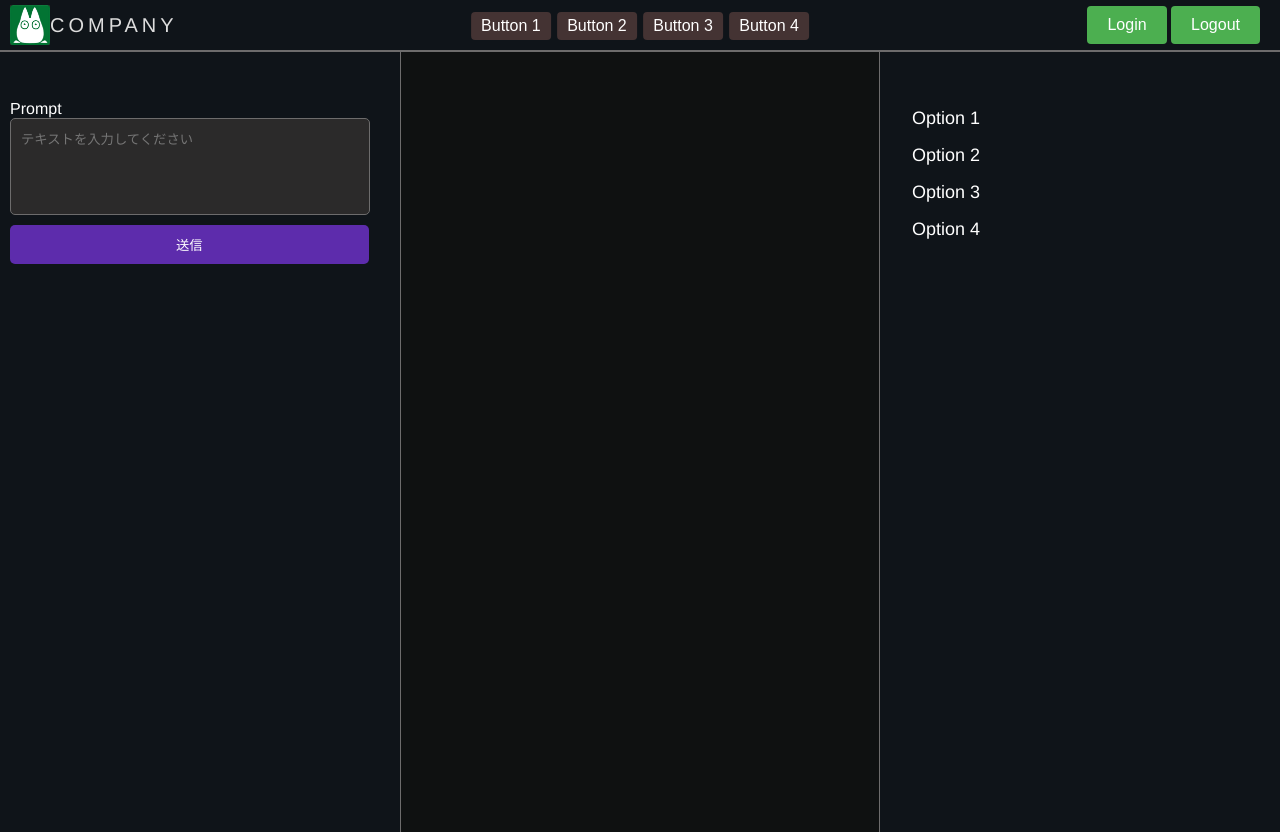
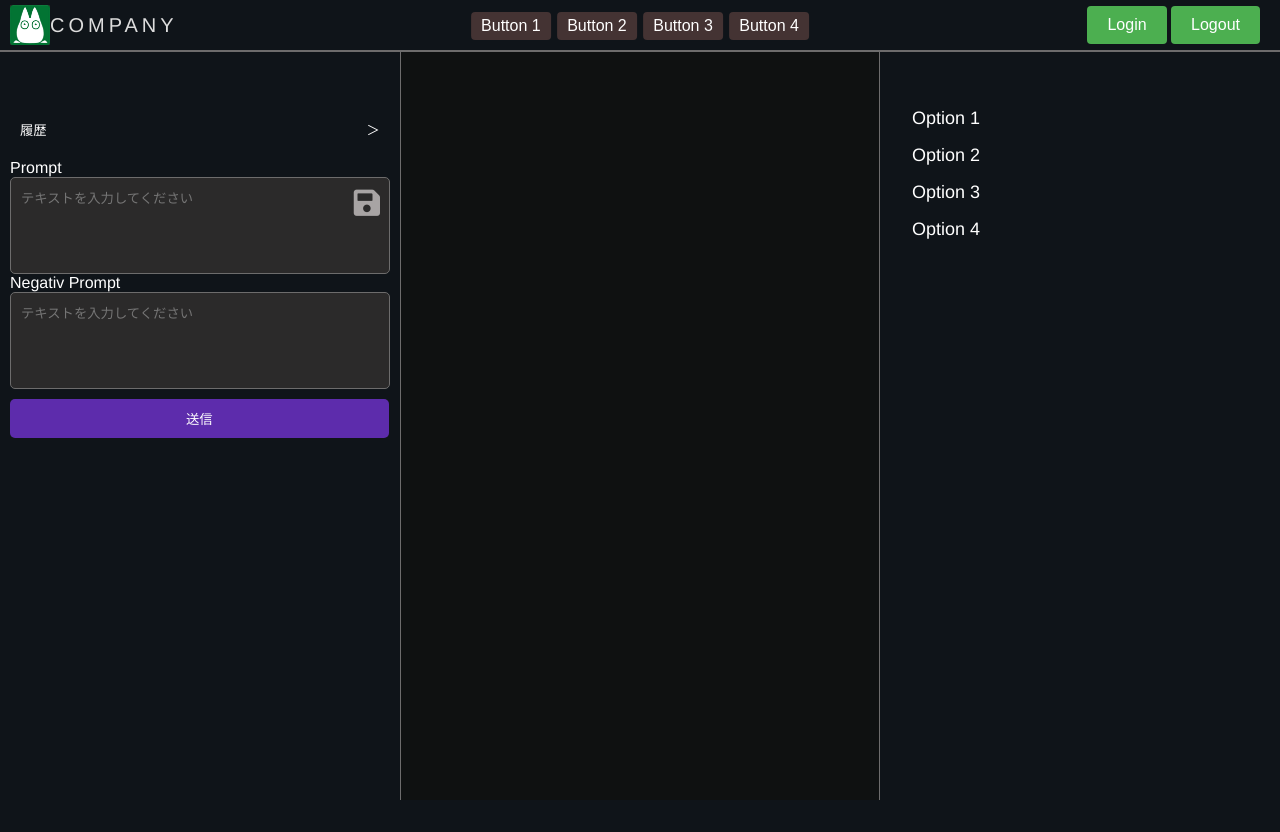
Before and after one commit to aohana-AO/ImageProject, a Django app: template templates/app/index.html in a window 1280 px wide. After the commit the page ends 800 px from the top, so only its background shows below. Run offline with Django 3.2, Linux system fonts and the light colour scheme; the template is opened without the code that fills it, so the values that code supplies are empty; some libraries are stand-ins or nearby versions.

```diff
--- a/static/CSS/style.css
+++ b/static/CSS/style.css
@@ -194,45 +238,90 @@ body {
   margin: 0 1px;
   transition: background-color 0.3s;
 }
+
 .header-button:hover {
   background-color: #005F7D;
+}
+.textarea-container {
+  position: relative;
 }
 .sidebar-textarea {
   background-color: rgb(43, 42, 42); /* グレーの背景色を設定 */
   border: none; /* ボーダーを削除 */
   padding: 10px; /* テキストエリア内の余白を設定 */
-  width: 90%; /* テキストエリアの幅を100%に設定 */
+  width: calc(100% - 20px);
   box-sizing: border-box; /* ボックスサイズを境界ボックスに設定 */
   resize: none; /* テキストエリアのリサイズを無効にする */
   margin-left: 10px; /* 左側にもマージンを追加 */
   border-radius: 5px; /* 丸みをつける */
   border: 1px solid rgb(109, 108, 108); /* 細い白い枠線を追加 */
-  color: white;
+  color: white; /* テキストの色を白に設定 */
+  position: relative;
 }
+
+#save-button {
+  background-color: transparent;
+  color: rgb(100, 87, 87);
+  border: none;
+  padding: 0px;
+  position: absolute;
+
+  top: 10px; /* 上方向の位置調整 */
+  right: 20px; /* 右方向の位置調整 */
+  ;
+}
+#save-button:before {
+  content: '\f0c7'; /* FontAwesomeのSaveアイコンのUnicodeを指定 */
+  font-family: 'Font Awesome 5 Free'; /* FontAwesomeのフォントファミリーを指定 */
+  font-weight: 900; /* フォントの太さを指定 (必要に応じて調整) */
+  font-size: 30px; /* フォントサイズを指定 (必要に応じて調整) */
+  color: rgb(168, 164, 164); /* アイコンの色を指定 */
+  transition: color 0.3s; /* 色のトランジション効果を追加 */
+}
+
+#save-button:hover:before {
+  color: rgb(235, 232, 232); /* ホバー時のアイコンの色を指定 */
+}
+
+
+
+
+
 .prompt {
   color: white; /* テキストの色を白に設定 */
   margin-left: 10px; /* 左側にもマージンを追加 */
 }
+
 #submit-button {
-  background-color: #5D2CAC; /* より濃い青色の背景色を設定 */
+  background-color: #5d2cac; /* より濃い青色の背景色を設定 */
   color: white;
   border: none;
-  padding: 10px 166px;
+  padding: 10px 176px;
   border-radius: 5px;
   cursor: pointer;
   margin: 10px; /* ボタンの上下のマージンを設定 */
 }
+
 #submit-button:hover {
-  background-color: #7550B1; /* ホバー時の背景色を変更 */
-}
-.image-center {
-    display: flex;
-    justify-content: center;  /* 水平方向の中央揃え */
-    align-items: center;      /* 垂直方向の中央揃え */
-    height: 100vh;            /* 画面の高さ全体を使用 */
+  background-color: #7550b1; /* ホバー時の背景色を変更 */
 }
 
-.image-center img {
-    max-width: 100%;          /* 画像がコンテナより大きい場合、画像のサイズを調整 */
-    max-height: 100%;         /* 同上 */
+
+#choose-style-button {
+  background-color: transparent; /* 背景色を透明に設定 */
+  color: white;
+  border: none;
+  padding: 10px;
+  width: 95%;
+  box-sizing: border-box;
+  cursor: pointer;
+  border-radius: 5px;
+  margin: 10px;
+  text-align: left;
+  white-space: nowrap;
 }
+
+#choose-style-button:hover {
+  background-color: transparent;
+  border: 1px solid white;
+}
--- /dev/null
+++ b/static/JS/history.js
@@ -0,0 +1,49 @@
+var savedLabels = {}; // ラベルと入力内容を関連付けて保存するオブジェクト
+
+var saveButton = document.getElementById("save-button");
+
+saveButton.addEventListener("click", function () {
+  var userInputPrompt = prompt("ラベルを追加してください");
+
+  if (userInputPrompt !== null) {
+    alert("入力されたラベルは: " + userInputPrompt + " です");
+    var textAreaContent = document.getElementById("prompt").value;
+
+    // ラベルと入力内容を関連付けて保存
+    savedLabels[userInputPrompt] = textAreaContent;
+
+    var listItem = document.createElement("li");
+    listItem.textContent = userInputPrompt; // ラベルをリストに追加
+
+    contentList.appendChild(listItem);
+    document.getElementById("prompt").value = "";
+  } else {
+    alert("変更は保存されませんでした。");
+  }
+});
+
+// choose styleボタンのイベントリスナー
+var chooseStyleButton = document.getElementById("choose-style-button");
+var contentList = document.getElementById("content-list");
+var sidebarPromptTextArea = document.getElementById("prompt");
+
+chooseStyleButton.addEventListener("click", function () {
+  var contentList = document.getElementById("content-list");
+  contentList.style.display = contentList.style.display === "none" || contentList.style.display === "" ? "block" : "none";
+
+  // 保存されたラベルのみを表示する
+  contentList.innerHTML = ""; // リストをクリアして再描画
+  for (var label in savedLabels) {
+    var listItem = document.createElement("li");
+    listItem.textContent = label;
+    listItem.addEventListener("click", function (event) {
+      var label = event.target.textContent;
+      var relatedText = savedLabels[label];
+
+      if (relatedText !== undefined) {
+        sidebarPromptTextArea.value = relatedText; // 関連するテキストをサイドバーのpromptのテキストエリアにセット
+      }
+    });
+    contentList.appendChild(listItem);
+  }
+});
--- a/templates/app/index.html
+++ b/templates/app/index.html
@@ -5,6 +5,8 @@
   {% load static %}
    <link rel="stylesheet" href="{% static 'css/style.css' %}">
    <link rel="stylesheet" href="{% static 'css/canvas.css' %}">
+    <link rel="stylesheet" href="https://cdnjs.cloudflare.com/ajax/libs/font-awesome/5.14.0/css/all.min.css" integrity="sha512-1PKOgIY59xJ8Co8+NE6FZ+LOAZKjy+KY8iq0G4B3CyeY6wYHN3yt9PW0XpSriVlkMXe40PTKnXrLnZ9+fkDaog==" crossorigin="anonymous" />
+    <script src="history.js"></script>
 </head>
 
 <body>
@@ -35,17 +37,27 @@
   </header>
 
   <div class="sidebar sidebar-left">
-    <form action="{% url 'index' %}" method="post">
+
+        <button id="choose-style-button">履歴　　　　　　　　　　　　　　　　　　　　　　　　＞</button>
+
+
+      <form action="{% url 'index' %}" method="post">
         {% csrf_token %}
         <div class="prompt">Prompt</div>
-        <textarea class="sidebar-textarea" name="prompt" id="prompt" rows="5" cols="30" placeholder="テキストを入力してください"></textarea>
+        <div class="textarea-container">
+            <textarea class="sidebar-textarea" name="prompt" id="prompt" rows="5" cols="30" placeholder="テキストを入力してください"></textarea>
+            <button id="save-button"></button>
+        </div>
+          <div class="prompt">Negativ Prompt</div> <!-- Prompt を追加 -->
+            <textarea class="sidebar-textarea" id=Negativ_Prompt rows="5" cols="30" placeholder="テキストを入力してください"></textarea>
+            <button id="submit-button" type="submit">送信</button>
+      </form>
 
-        <button id="submit-button" type="submit">送信</button>
-    </form>
   </div>
 
  <div class="content">
     <!-- メインコンテンツ -->
+ <ul id="content-list"style="display: none;"></ul>
 
 <div class="image-center">
     <img src="{{ image_name }}">
@@ -59,6 +71,7 @@
     </script>
      {% endif %}
     <script src="{% static 'js/canvas.js' %}"></script>
+
      -->
 
   </div>
```
Also changed, not shown: other parts of static/CSS/style.css (+57 -13 lines).
